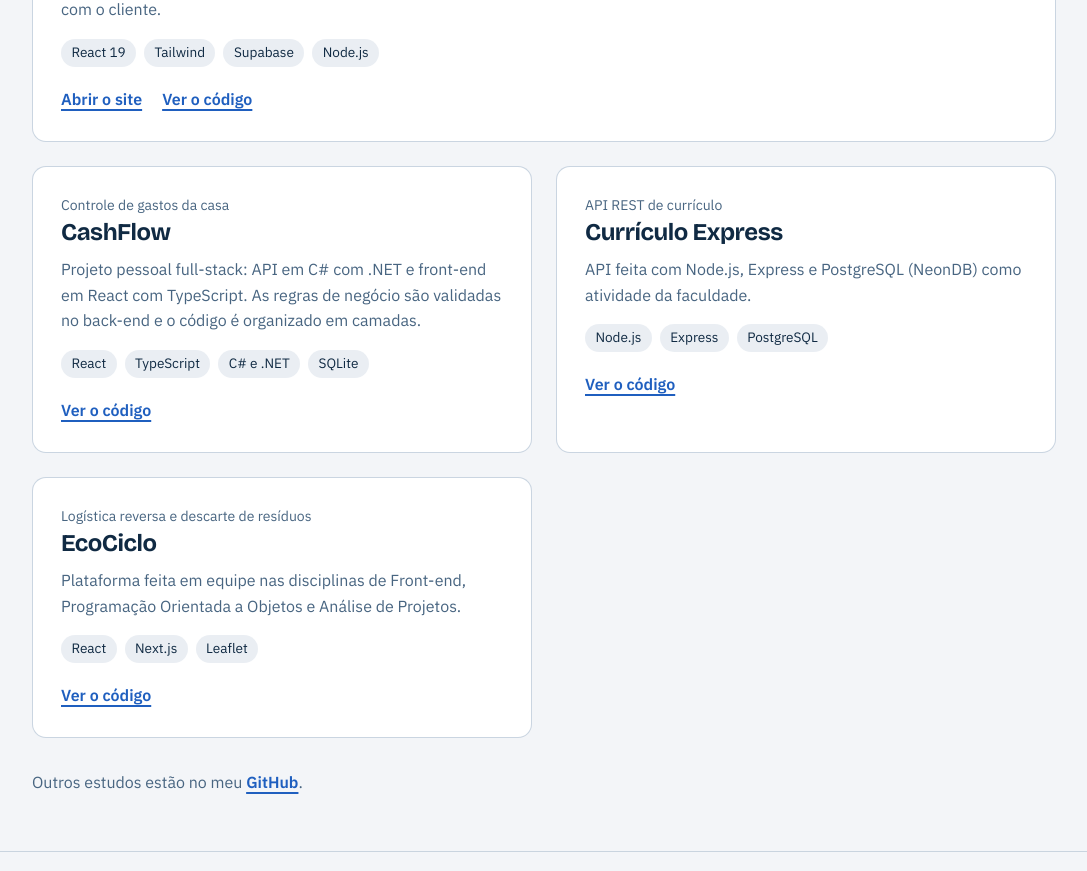
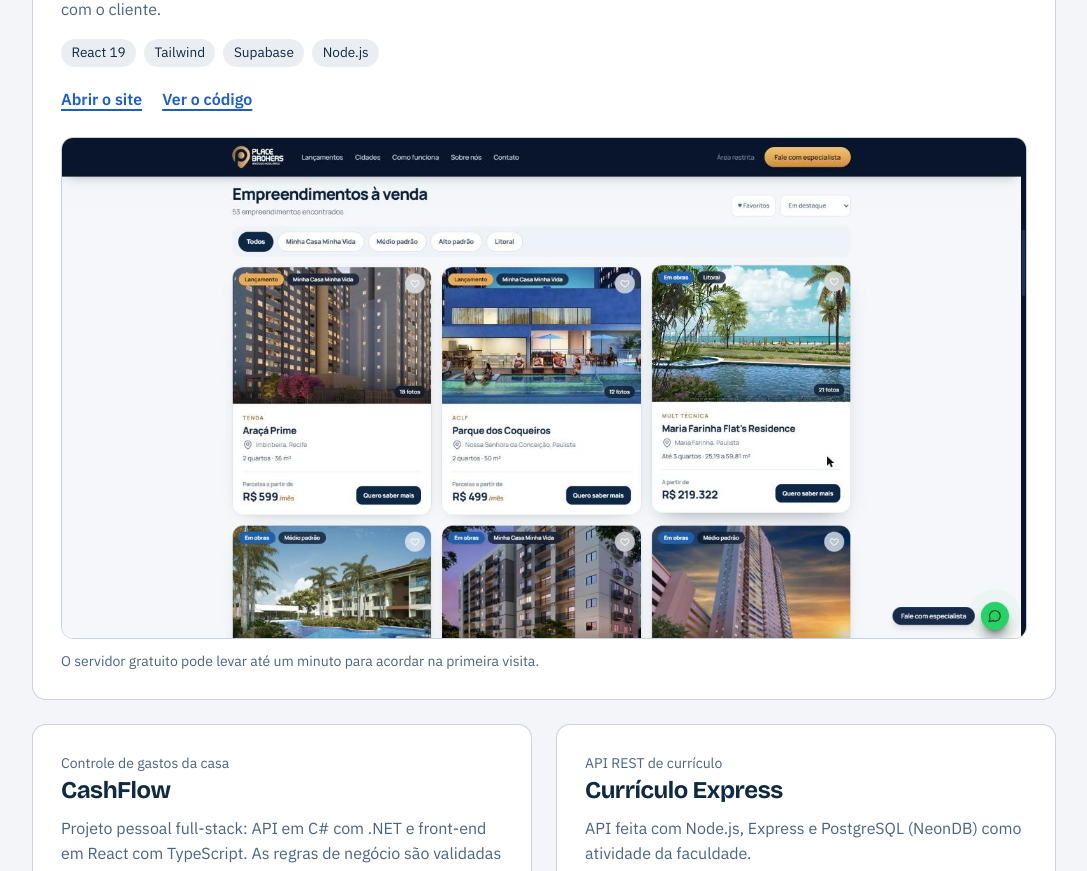
Before and after one commit to Jonqry/Portfolio, a Next.js app: page /projetos in a window 1280 px wide. Shown: the part 420-1291 px from the top of the page, without its empty margins (96-1183 px from the left). Built offline with nearby package versions, Linux system fonts and the light colour scheme.

Commit message:
Add files via upload

```diff
--- a/app/projetos/page.js
+++ b/app/projetos/page.js
@@ -1,3 +1,5 @@
+import Image from 'next/image';
+
 const projetos = [
   {
     nome: 'Place Brokers',
@@ -8,6 +10,8 @@ const projetos = [
     site: 'https://placebrokers-frontend.vercel.app',
     github: 'https://github.com/Arthurms-dev/PI4-Place-Brokers-Integrador-FrontEnd',
     destaque: true,
+    imagem: '/place-brokers-empreendimentos.jpg',
+    imagemAlt: 'Lista de empreendimentos do site da Place Brokers',
   },
   {
     nome: 'CashFlow',
@@ -52,6 +56,23 @@ function Projeto({ projeto }) {
         )}
         <a href={projeto.github} target="_blank" rel="noopener noreferrer" className="link-texto">Ver o código</a>
       </div>
+      {projeto.imagem && (
+        <a href={projeto.site} target="_blank" rel="noopener noreferrer" className="block mt-6 rounded-xl overflow-hidden border border-[color:var(--linha)]/60">
+          <Image
+            src={projeto.imagem}
+            alt={projeto.imagemAlt}
+            width={1512}
+            height={785}
+            sizes="(max-width: 768px) 100vw, 900px"
+            className="w-full h-auto"
+          />
+        </a>
+      )}
+      {projeto.site && projeto.destaque && (
+        <p className="text-sm text-[color:var(--tinta-suave)] mt-3">
+          O servidor gratuito pode levar até um minuto para acordar na primeira visita.
+        </p>
+      )}
     </article>
   );
 }
```
